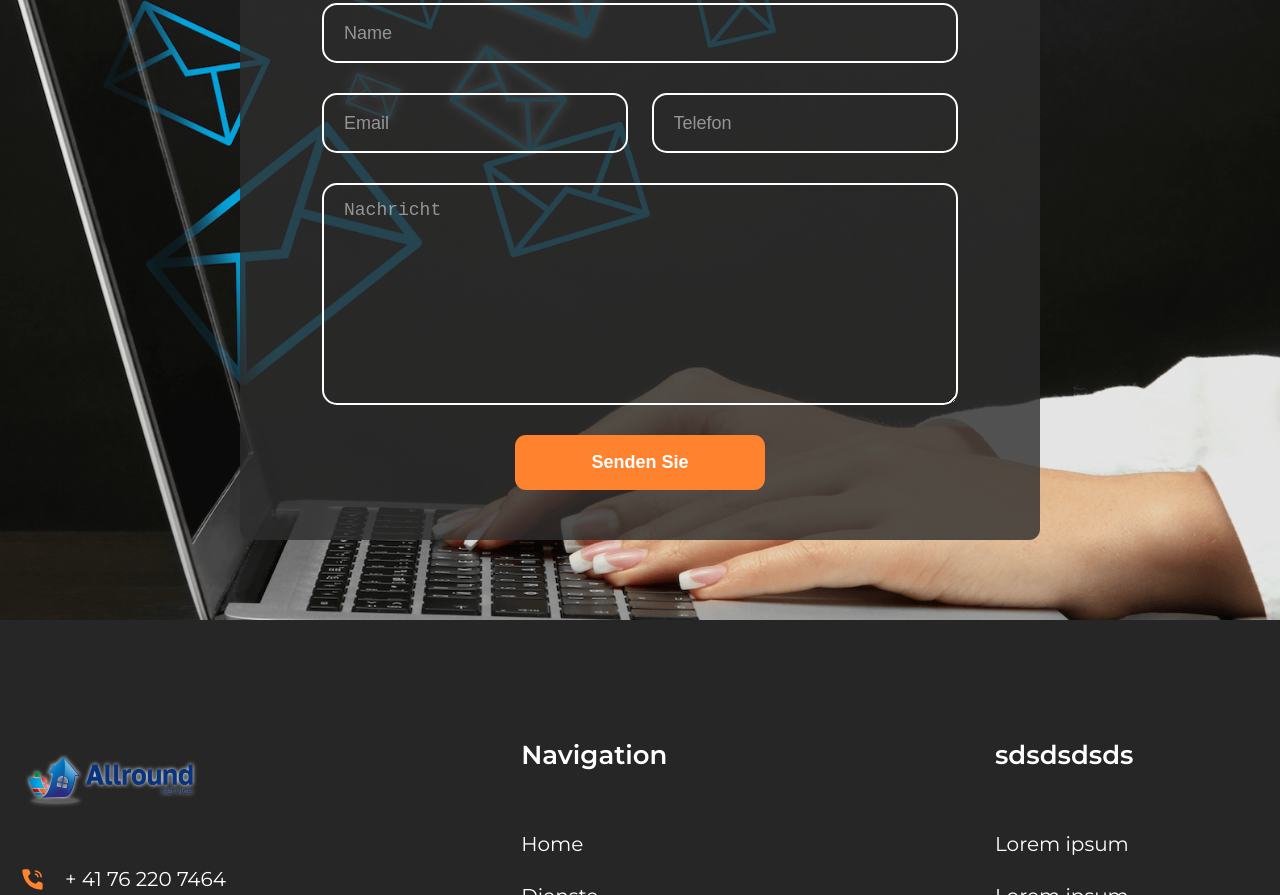
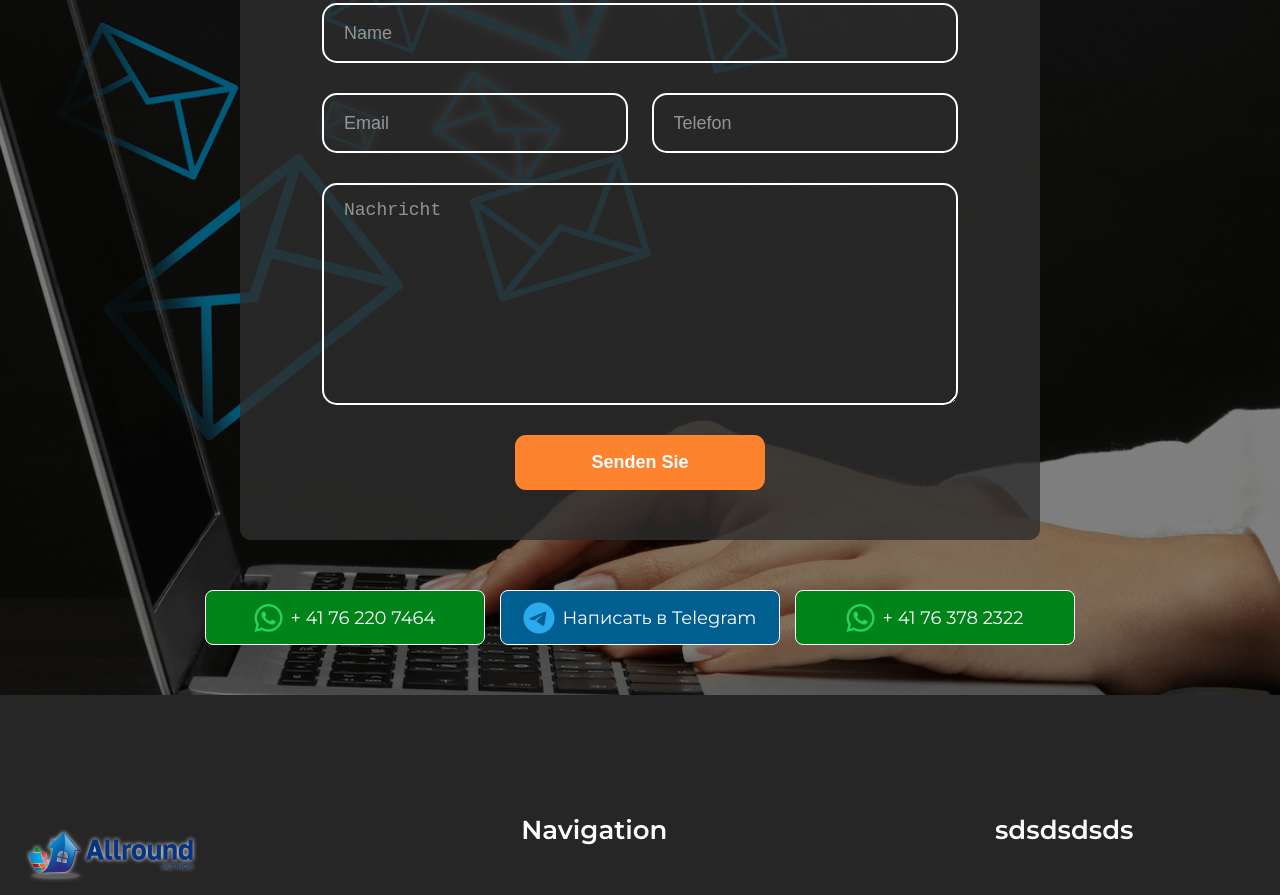
Before and after one commit to Alexandr-77/allround, a plain HTML site: page index.html in a window 1280 px wide. Shown: the part 4040-4935 px from the top of the page. Drawn offline with nearby package versions, Linux system fonts and the light colour scheme.

Commit message:
Add files via upload

```diff
--- a/css/main.css
+++ b/css/main.css
@@ -181,10 +181,12 @@
   width: 100%;
   height: 100%;
   position: relative;
+  top: 0;
+  left: 0;
 }
 .application::before {
   content: '';
-  background: rgba(0, 0, 0, 0.1);
+  background: rgba(0, 0, 0, 0.5);
   position: absolute;
   width: 100%;
   height: 100%;
@@ -265,6 +267,54 @@ textarea.application__input {
 }
 .application__btn:hover {
   background: var(--bbb);
+}
+/* ****************** */
+.application__block {
+  display: flex;
+  flex-wrap: wrap;
+  justify-content: center;
+  gap: 15px;
+  margin-top: 50px;
+}
+.application__link {
+  display: flex;
+  justify-content: center;
+  align-items: center;
+  font-size: 18px;
+  font-weight: 400;
+  width: 280px;
+  height: 55px;
+  color: var(--st);
+  border: 1px solid var(--st);
+  border-radius: 8px;
+  position: relative;
+}
+.application__link i {
+  margin-right: 8px;
+  font-size: 32px;
+}
+.application__link-telegram {
+  background: #005e91;
+}
+.application__link-telegram:hover {
+  background: #005380;
+  border-color: #005e91;
+}
+.application__link-telegram i {
+  color: #2AABEE;
+}
+.application__link-whatsapp:hover {
+  background: #006813;
+  border-color: #008318;
+}
+.application__link-whatsapp {
+  background: #008318;
+}
+.application__link-whatsapp i {
+  color: #25D366;
+}
+.application__subtitle {
+  font-weight: 400;
 }
 /* ====== ÐœÐµÐ´Ð¸Ð° 1140px ====== */
 @media (max-width: 1140px) {
--- a/index.html
+++ b/index.html
@@ -62,7 +62,7 @@
                   <a href="h" target="_blank" title="Facebook"><i class="fa-brands fa-facebook"></i></a>
                   <a href="h" target="_blank" title="Instagram"><i class="fab fa-instagram"></i></a>
                   <a href="https://t.me/Allround_Rund_Um_Ihr_Zuhause" target="_blank" title="Telegram"><i class="fa-brands fa-telegram"></i></a>
-                  <a href="https://wa.me/+41762207464" target="_blank"><i class="fa-brands fa-whatsapp" title="WhatsApp"></i></a>
+                  <a href="https://wa.me/41762207464" target="_blank"><i class="fa-brands fa-whatsapp" title="WhatsApp"></i></a>
                   <a href="" target="_blank" title="Gmail"><i class="fa-solid fa-envelope"></i></a>
                </div>
 
@@ -311,6 +311,9 @@
                   <a href="#anceta">Bestellung</a>
                </div>
             </div>
+            <div class="opis__block-item">
+               <iframe frameborder="0" style="border:none;width:100%;height:100%;" width="100%" height="100%" src="https://music.yandex.ru/iframe/playlist/ya.playlist/1250">Слушайте <a href='https://music.yandex.ru/users/ya.playlist/playlists/1250'>Вечные хиты</a> — <a href='https://music.yandex.ru/users/ya.playlist'>Музыкальные подборки</a> на Яндекс Музыке</iframe>
+            </div>
 
          </div>
       </div>
@@ -351,6 +354,19 @@
                <button class="application__btn">Senden Sie</button>
             </div>
          </form>
+         <div class="application__block">
+            <a href="https://wa.me/41762207464" class="application__link application__link-whatsapp" target="_blank">
+               <i class="fa-brands fa-whatsapp" title="WhatsApp"></i>
+               <h4 class="application__subtitle">+ 41 76 220 7464</h4>
+            </a>
+            <a href="https://t.me/Allround_Rund_Um_Ihr_Zuhause" class="application__link application__link-telegram " target="_blank">
+               <i class="fa-brands fa-telegram"></i>
+               <h4 class="application__subtitle">Написать в Telegram</h4>
+            </a>
+            <a href="https://wa.me/41762207464" class="application__link application__link-whatsapp" target="_blank">
+               <i class="fa-brands fa-whatsapp" title="WhatsApp"></i>
+               <h4 class="application__subtitle">+ 41 76 378 2322</h4>
+            </a>
       </div>
    </section>
 
```
